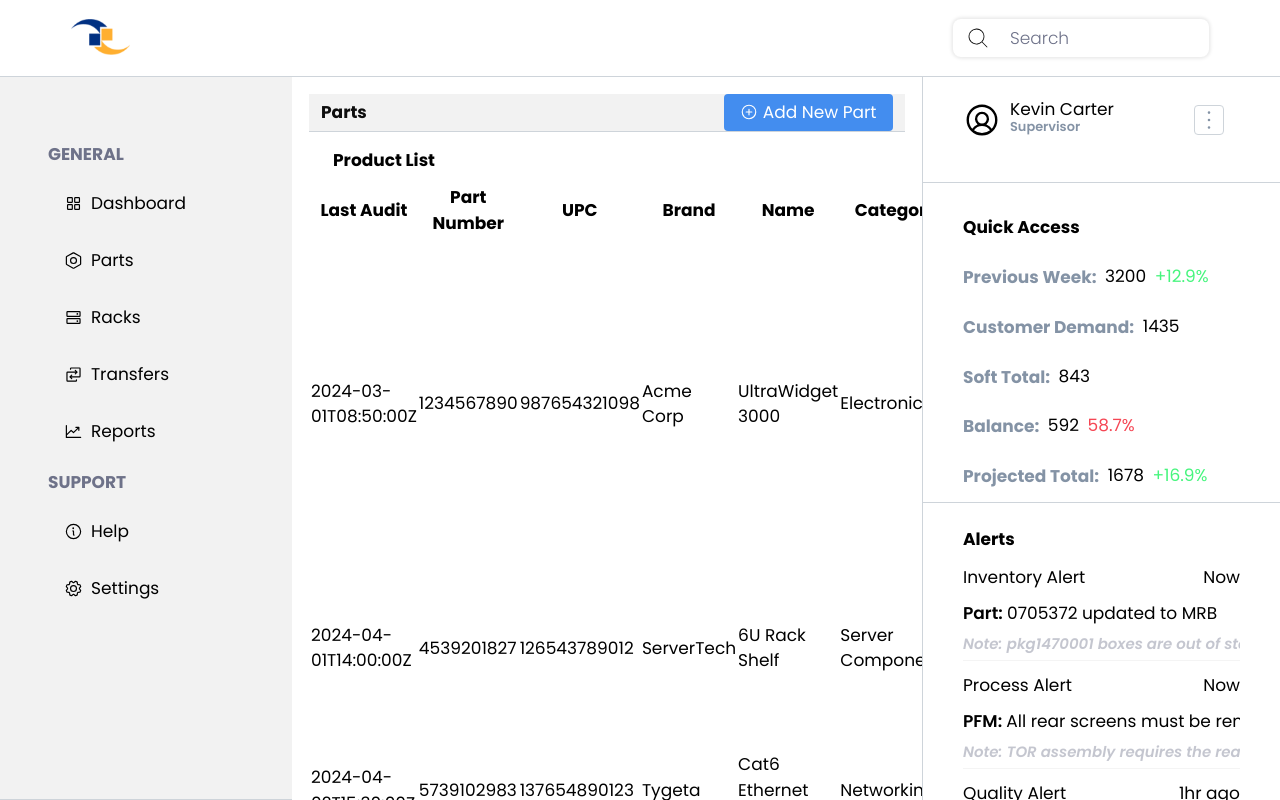
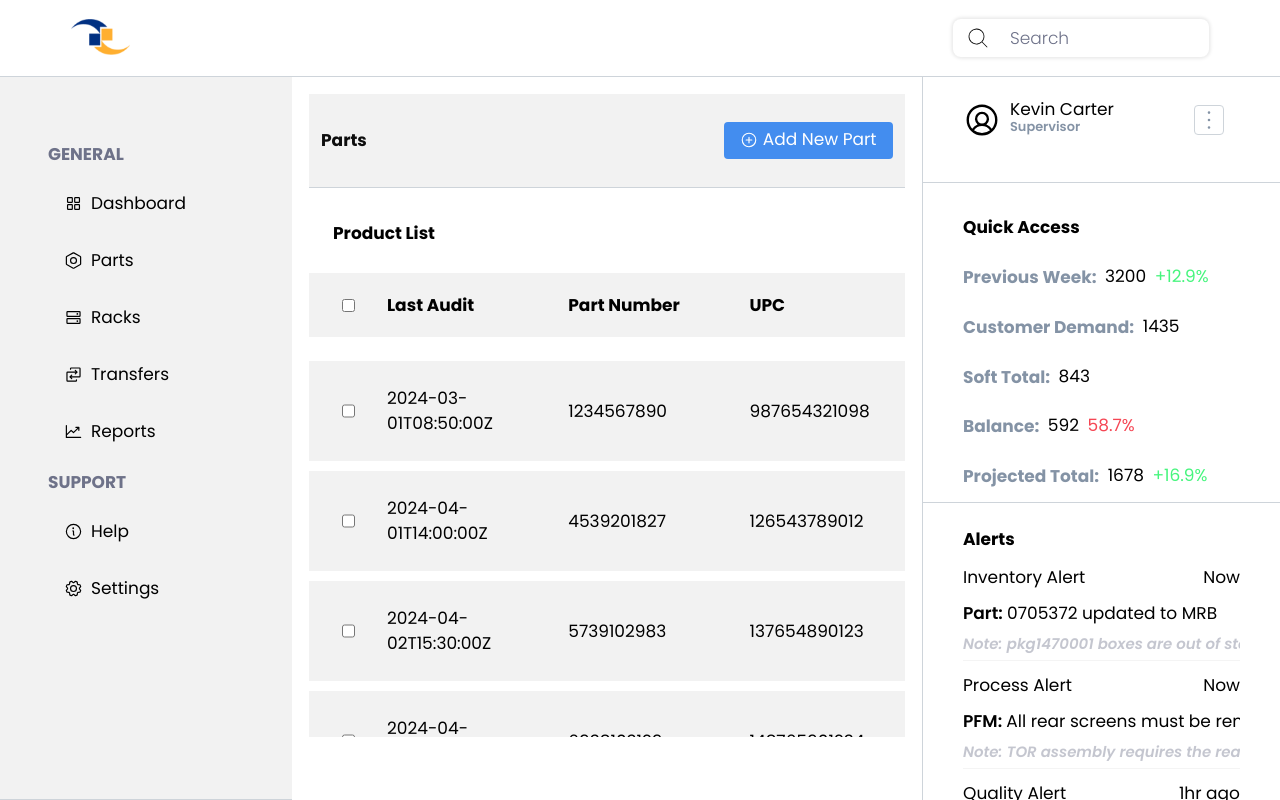
Before and after one commit to kvncrtr/vendex, a React (Create React App) app: page / in a window 1280 px wide. Built offline with nearby package versions, Linux system fonts and the light colour scheme.

Commit message:
complete table layout and styling used flex-grow, word-wrap, and word break with overflow hidden to achive design demands

```diff
--- a/src/components/organisims/Table.jsx
+++ b/src/components/organisims/Table.jsx
@@ -7,8 +7,12 @@ const Table = ({ data, columns }) => {
       <table>
         <thead className="parts--thead">
           <tr className="parts--thead-row">
+            <th data-cell="checkbox" className="parts--thead-column">
+              <input type="checkbox" />
+            </th>
             {columns.map(column => (
               <th
+                data-cell={`${column.field}`}
                 key={`column ${column.field}`}
                 className="parts--thead-column"
               >
@@ -24,14 +28,15 @@ const Table = ({ data, columns }) => {
               key={`partNumber:${part.part_number}`}
               className={`parts--tbody-row`}
             >
-              <td data-cell={`${part.part_number}`}>{part.audited_at}</td>
-              <td data-cell={`${part.part_number}`}>{part.part_number}</td>
-              <td data-cell={`${part.part_number}`}>{part.upc}</td>
-              <td data-cell={`${part.part_number}`}>{part.brand}</td>
-              <td data-cell={`${part.part_number}`}>{part.name}</td>
-              <td data-cell={`${part.part_number}`}>{part.category}</td>
-              <td data-cell={`${part.part_number}`}>{part.description}</td>
-              <td data-cell={`${part.part_number}`}>{part.on_hand}</td>
+              <td className="parts--tbody-cell" data-cell={"checkbox"}><input type="checkbox" /></td>
+              <td className="parts--tbody-cell" data-cell={`${part.part_number}`}>{part.audited_at}</td>
+              <td className="parts--tbody-cell" data-cell={`${part.part_number}`}>{part.part_number}</td>
+              <td className="parts--tbody-cell" data-cell={`${part.part_number}`}>{part.upc}</td>
+              <td className="parts--tbody-cell" data-cell={`${part.part_number}`}>{part.brand}</td>
+              <td className="parts--tbody-cell" data-cell={`${part.part_number}`}>{part.name}</td>
+              <td className="parts--tbody-cell" data-cell={`${part.part_number}`}>{part.category}</td>
+              <td className="parts--tbody-cell" data-cell={"description"}>{part.description}</td>
+              <td className="parts--tbody-cell" data-cell={`${part.part_number}`}>{part.on_hand}</td>
             </tr>
           ))}
         </tbody>
@@ -68,18 +73,66 @@ export default Table;
   rack_id: 806
 }
 
-table the description td has text content in it of about 30 words
-but I want to set a height of 78px and let the words determine the width of the column
 
-<tbody>
-  {data.map(part => (
-    <tr className={tbodyTrClassName} key={part.part_number}>
-      <td>{part.category}</td>
-      <td>{part.name}</td>
-      <td>{part.part_number}</td>
-      <td data-cell="description">{part.description}</td>
-    </tr>
-  ))}
-</tbody>
+how to change the width of the columns to be a minimun width of 9rem and have it stretch to a max of 325px?
+
+<div className="parts--table-container">
+      <table>
+        <thead className="parts--thead">
+          <tr className="parts--thead-row">
+            <th className="parts--thead-column">
+              <input type="checkbox" />
+            </th>
+            {columns.map(column => (
+              <th
+                key={`column ${column.field}`}
+                className="parts--thead-column"
+              >
+                {column.title}
+              </th>
+            ))}
+          </tr>
+        </thead>
+
+        <tbody className="parts--tbody">
+          {data.map(part => (
+            <tr
+              key={`partNumber:${part.part_number}`}
+              className={`parts--tbody-row`}
+            >
+              <td><input type="checkbox" /></td>
+              <td data-cell={`${part.part_number}`}>{part.audited_at}</td>
+              <td data-cell={`${part.part_number}`}>{part.part_number}</td>
+              <td data-cell={`${part.part_number}`}>{part.upc}</td>
+              <td data-cell={`${part.part_number}`}>{part.brand}</td>
+              <td data-cell={`${part.part_number}`}>{part.name}</td>
+              <td data-cell={`${part.part_number}`}>{part.category}</td>
+              <td data-cell={`${part.part_number}`}>{part.description}</td>
+              <td data-cell={`${part.part_number}`}>{part.on_hand}</td>
+            </tr>
+          ))}
+        </tbody>
+      </table>
+    </div>
+   );
+
+.parts--table-container {
+      width: 100%;
+      margin-top: 0.588rem;
+   }
+
+   table {
+      border-collapse: collapse;
+   }
+
+   .parts--thead-row {
+      height: 3.765rem;
+      background-color: $achromatic-200;
+   }
+
+   .parts--thead-column {
+      text-wrap: nowrap;
+      text-align: left;
+   }
 
 */
--- a/src/style.css
+++ b/src/style.css
@@ -564,8 +564,7 @@ input[type="number"]::-webkit-outer-spin-button {
   .parts--container {
     display: flex;
     flex-direction: column;
-    align-items: center;
-    height: 100%; }
+    align-items: center; }
   .parts--add-case {
     display: flex;
     align-items: center;
@@ -600,7 +599,82 @@ input[type="number"]::-webkit-outer-spin-button {
     width: 100%; }
   .parts--table-container {
     width: 100%;
-    margin-top: 0.588rem; } }
+    height: 57.996vh;
+    max-height: 484px;
+    flex-grow: 1;
+    margin-top: 0.588rem;
+    overflow-x: auto;
+    overflow-y: auto; }
+  .parts--table-container::-webkit-scrollbar {
+    width: 6px;
+    height: 6px; }
+  .parts--table-container::-webkit-scrollbar-track {
+    background: transparent; }
+  .parts--table-container::-webkit-scrollbar-thumb {
+    background-color: #438DEF;
+    border-radius: 6px;
+    border: 3px solid transparent; }
+  .parts--table-container::-webkit-scrollbar-thumb:hover {
+    background-color: #0459C9; }
+  table {
+    border-collapse: collapse;
+    width: 96.852rem; }
+  .parts--tbody,
+  .parts--thead {
+    display: flex;
+    flex-direction: column; }
+  .parts--tbody {
+    margin-top: 1.412rem;
+    row-gap: 0.588rem; }
+  .parts--thead-row,
+  .parts--tbody-row {
+    display: flex;
+    width: 100%;
+    align-items: center;
+    gap: 1.412rem; }
+  th[data-cell="checkbox"] {
+    display: flex;
+    justify-content: center;
+    min-width: 1.765rem;
+    width: 1.765rem;
+    height: 1.765rem;
+    margin-left: 1.412rem; }
+  .parts--thead-column {
+    display: flex;
+    align-items: center;
+    text-align: left;
+    min-width: 9.25rem;
+    height: 80%;
+    text-wrap: nowrap; }
+  .parts--thead-row {
+    height: 3.765rem;
+    background-color: #F2F2F2; }
+  th[data-cell="description"] {
+    flex-grow: 1;
+    min-width: unset;
+    width: 100vw;
+    max-width: 23.529rem; }
+  .parts--tbody-row {
+    height: 5.882rem;
+    overflow-y: hidden;
+    background-color: #F2F2F2; }
+  td[data-cell="checkbox"] {
+    display: flex;
+    justify-content: center;
+    min-width: 1.765rem;
+    width: 1.765rem;
+    height: 1.765rem;
+    margin-left: 1.412rem; }
+  td[data-cell="description"] {
+    overflow-y: hidden;
+    max-height: 82px;
+    align-self: start;
+    text-wrap: balance;
+    word-wrap: break-word;
+    word-break: normal;
+    margin: auto 0; }
+  .parts--tbody-cell:not(:first-child) {
+    min-width: 9.25rem; } }
 
 .menu--shell {
   position: absolute;
--- a/src/styles/components/pages/_parts.scss
+++ b/src/styles/components/pages/_parts.scss
@@ -3,7 +3,6 @@
       display: flex;
       flex-direction: column;
       align-items: center;
-      height: 100%;
    }
 
    .parts--add-case {
@@ -50,6 +49,113 @@
 
    .parts--table-container {
       width: 100%;
+      height: 57.996vh;
+      max-height: 484px;
+      flex-grow: 1;
       margin-top: 0.588rem;
+      overflow-x: auto;
+      overflow-y: auto;
+   }
+
+   .parts--table-container::-webkit-scrollbar {
+      width: 6px;
+      height: 6px;
+   }
+
+   .parts--table-container::-webkit-scrollbar-track {
+      background: transparent;
+   }
+
+   .parts--table-container::-webkit-scrollbar-thumb {
+      background-color: $secondary-400;
+      border-radius: 6px;
+      border: 3px solid transparent;
+   }
+
+   .parts--table-container::-webkit-scrollbar-thumb:hover {
+      background-color: $secondary-500;
+   }
+
+   table {
+      border-collapse: collapse;
+      width: 96.852rem;
+   }
+
+   .parts--tbody,
+   .parts--thead {
+      display: flex;
+      flex-direction: column;
+   }
+
+   .parts--tbody {
+      margin-top: 1.412rem;
+      row-gap: 0.588rem;
+   }
+
+   .parts--thead-row,
+   .parts--tbody-row {
+      display: flex;
+      width: 100%;
+      align-items: center;
+      gap: 1.412rem;
+   }
+
+   th[data-cell="checkbox"] {
+      display: flex;
+      justify-content: center;
+      min-width: 1.765rem;
+      width: 1.765rem;
+      height: 1.765rem;
+      margin-left: 1.412rem;
+   }
+
+   .parts--thead-column {
+      display: flex;
+      align-items: center;
+      text-align: left;
+      min-width: 9.25rem;
+      height: 80%;
+      text-wrap: nowrap;
+   }
+
+   .parts--thead-row {
+      height: 3.765rem;
+      background-color: $achromatic-200;
+   }
+
+   th[data-cell="description"] {
+      flex-grow: 1;
+      min-width: unset;
+      width: 100vw;
+      max-width: 23.529rem;
+   }
+
+   .parts--tbody-row {
+      height: 5.882rem;
+      overflow-y: hidden;
+      background-color: $achromatic-200;
+   }
+
+   td[data-cell="checkbox"] {
+      display: flex;
+      justify-content: center;
+      min-width: 1.765rem;
+      width: 1.765rem;
+      height: 1.765rem;
+      margin-left: 1.412rem;
+   }
+
+   td[data-cell="description"] {
+      overflow-y: hidden;
+      max-height: 82px;
+      align-self: start;
+      text-wrap: balance;
+      word-wrap: break-word;
+      word-break: normal;
+      margin: auto 0;
+   }
+
+   .parts--tbody-cell:not(:first-child) {
+      min-width: 9.25rem;
    }
 }
```
Also changed, not shown: 1 other file (tests, documents, lock files or other folders).
